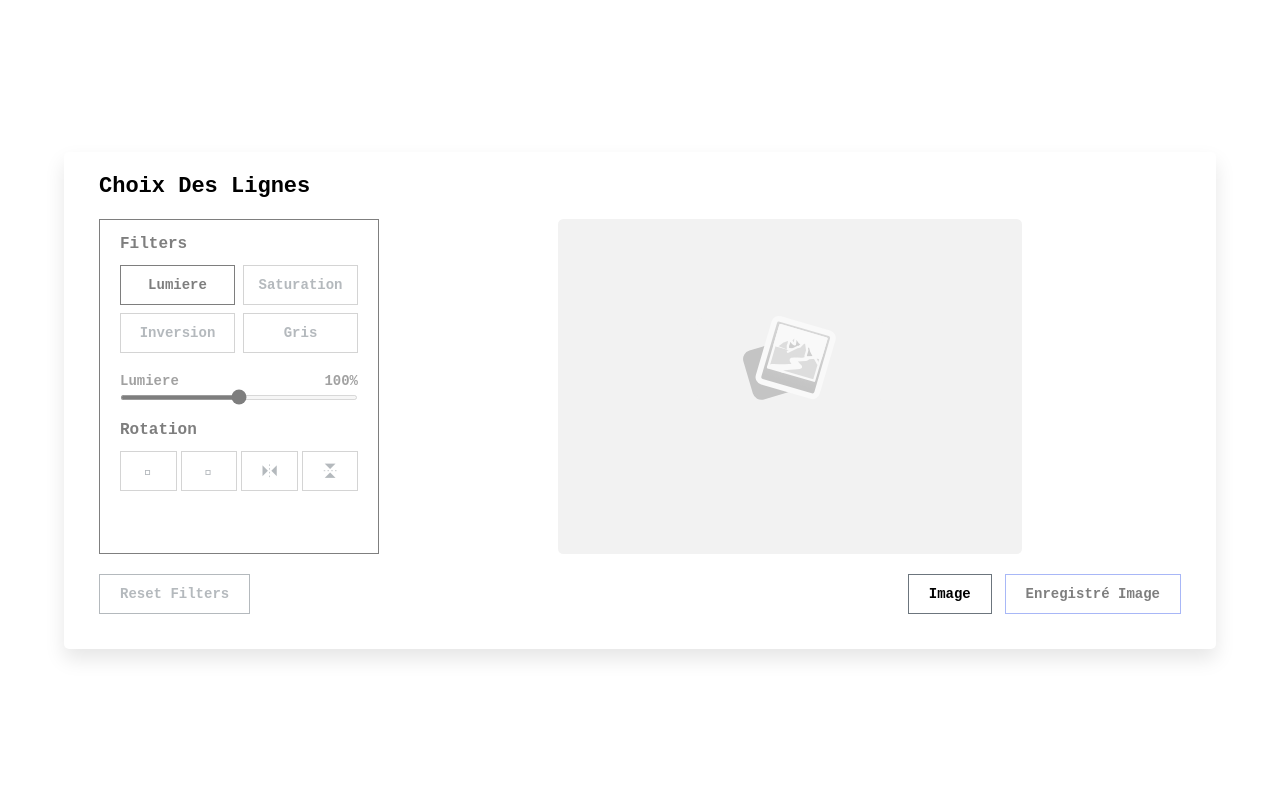
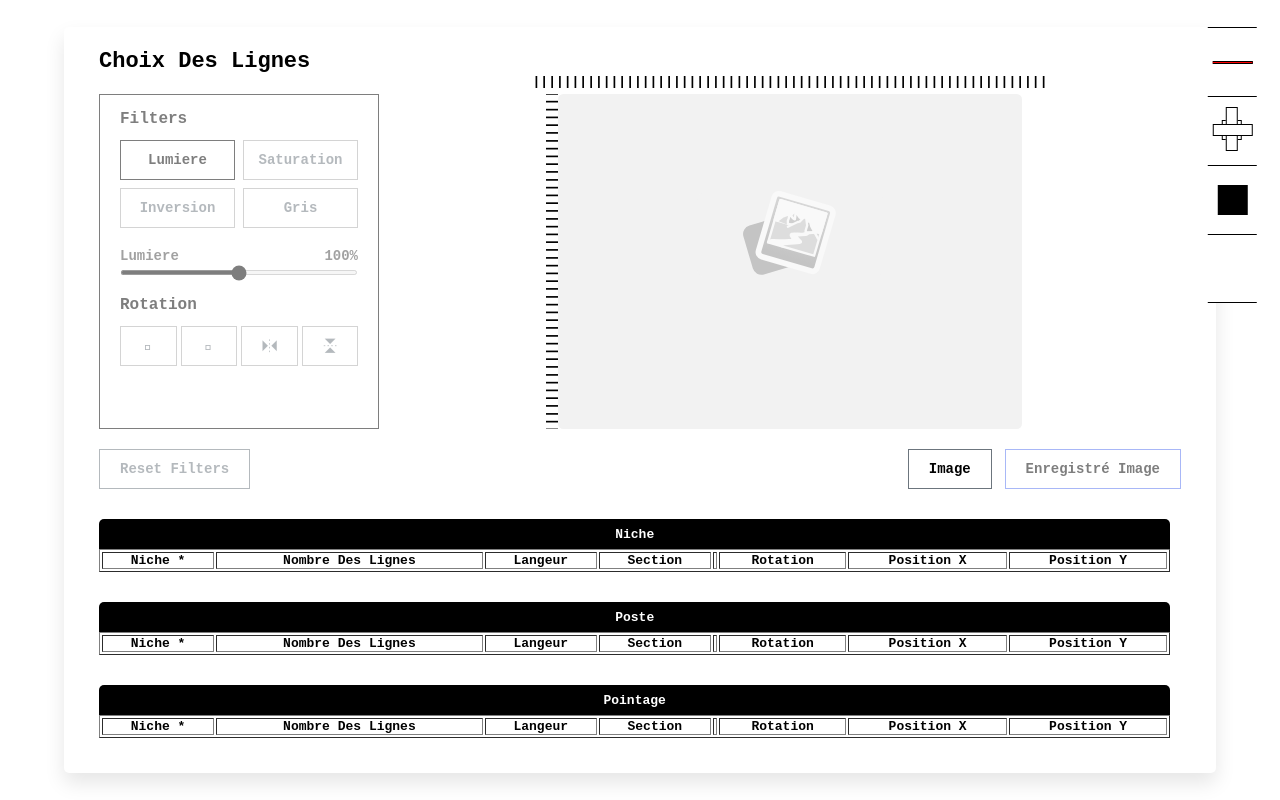
Before and after one commit to RAYEN311/Calcule-STEG, a plain HTML site: page img_edi.html in a window 1280 px wide. Drawn offline with nearby package versions, Linux system fonts and the light colour scheme; some icons are missing.

Commit message:
Add files via upload

```diff
--- a/img_edi.html
+++ b/img_edi.html
@@ -9,7 +9,32 @@
     <link rel="stylesheet" href="https://cdnjs.cloudflare.com/ajax/libs/font-awesome/6.1.1/css/all.min.css"/>
   </head>
   <body>
-    <div class="container disable">
+
+    <div class="container disable" >
+    <section class="items-elec">
+        <div class="item_ele ">
+            <div class="poste" style="height:3px; width: 40px; background:#f00;border:1px solid black;">
+
+            </div>
+        </div>
+        <div style="display: block;" class="item_ele ">
+            <div  class="pouteau">
+                <div style="height:20px; width : 20px; background-color:white;position:absolute; transform:translate(14px,23px);border :1px solid black;"></div>
+               <div style="height:44px; width:12px; background-color:white;position:absolute; transform:translate(18px,10px);border :1px solid black;"></div>
+               <div style="height:12px; width:40px; background-color:white;position:absolute; transform:translate(5px,27px);border :1px solid black;"></div>
+            </div>
+        </div>
+        <div class="item_ele">
+            <div class="POINT-DE-COPURE" style="height: 30px; width:30px; background:#000;">
+
+            </div>
+        </div>
+        <div style="border-bottom: 1px solid black;" class="item_ele">
+            <div class="niche">
+
+            </div>
+        </div>
+    </section>
         <h2>choix des lignes</h2>
         <div class="wrapper">
             <div class="editor-panel">
@@ -39,8 +64,11 @@
                     </div>
                 </div>
             </div>
+
             <div class="preview-img">
+                <div style="position: absolute;transform:translate(0,-180px)">||||||||||||||||||||||||||||||||||||||||||||||||||||||||||||||||||</div>
                 <img src="image-placeholder.svg" alt="preview-img">
+                <div style="transform:translate(-740px);"><div style="position: absolute;transform: rotate(90deg);">||||||||||||||||||||||||||||||||||||||||||||||||||||||||||||||||||</div></div>
             </div>
         </div>
         <div class="controls">
@@ -51,9 +79,70 @@
                 <button class="save-img">enregistré Image</button>
             </div>
         </div>
+
+        <div class="bottom_bod">niche</div>
+        <table border="1" style="width: 83.7vw;">
+            <tr>
+                <td>niche *</td>
+                <td>nombre des lignes</td>
+                <td>langeur</td>
+                <td>section</td>
+                <td></td>
+                <td>rotation</td>
+                <td>position X</td>
+                <td>position Y</td>
+            </tr>
+        </table>
+        <div class="bottom_bod">poste</div>
+        <table border="1" style="width: 83.7vw;">
+            <tr>
+                <td>niche *</td>
+                <td>nombre des lignes</td>
+                <td>langeur</td>
+                <td>section</td>
+                <td></td>
+                <td>rotation</td>
+                <td>position X</td>
+                <td>position Y</td>
+            </tr>
+        </table>
+        <div class="bottom_bod">pointage</div>
+        <table border="1" style="width: 83.7vw;">
+            <tr>
+                <td>niche *</td>
+                <td>nombre des lignes</td>
+                <td>langeur</td>
+                <td>section</td>
+                <td></td>
+                <td>rotation</td>
+                <td>position X</td>
+                <td>position Y</td>
+            </tr>
+        </table>
+        <style>
+          .bottom_bod{
+              height: 30px;
+              width: 83.7vw;
+              background-color: black;
+              margin-top: 30px;
+              display: flex;
+              justify-content: center;
+              align-items :center;
+              color :white;
+              border-top-right-radius: 5px;
+              border-top-left-radius: 5px;
+          }
+          tr td {
+            text-align: center;
+        }
+        </style>
+
+
     </div>
 
     <script src="./scripts/script.js"></script>
 
+
   </body>
+
 </html>
--- a/styles/style.css
+++ b/styles/style.css
@@ -176,3 +176,24 @@ body{
     margin-left: 0px;
   }
 }
+.container .items-elec{
+  position: absolute;
+  height: 275px;
+  width: 50px;
+  background: #fff;
+  left: 50px;
+  transform: translate(calc(90vw * 1.005),calc(-50px * 0.6) );
+}
+.container .items-elec .item_ele {
+  height: 69px;
+  width: 49px;
+  cursor: pointer;
+  border-top: 1px solid black;
+  display: flex;
+  align-items: center;
+  justify-content:center;
+  transition: scale 0.1s linear;
+}
+.container .items-elec .item_ele:hover {
+  scale: 1.05;
+}
```
Also changed, not shown: index.html (+13 -3 lines), download.jpg (added), exemple de choix des lignes/Screenshot 2023-09-19 160710.png (added).
